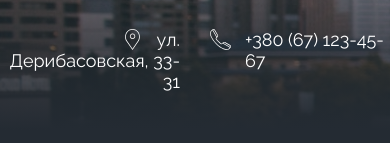
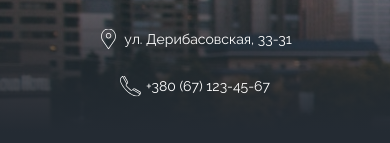
Before and after one commit to muzykalniy/LoftHouse_practice, a plain HTML site: page index.html in a window 390 px wide. Shown: the part 295-438 px from the top of the page. Drawn offline with nearby package versions, Linux system fonts and the light colour scheme; a web font is replaced by a local one.

Commit message:
commit_header

```diff
--- a/scss/blocks/_header.scss
+++ b/scss/blocks/_header.scss
@@ -84,7 +84,18 @@
     display: grid; // мы смотрим на кол-во колонок в макете в инспекторе
     grid-template-columns: 1fr 1fr;
     gap: 30px;
+    @include mediaTablet {
+        display: flex;
+        flex-flow: column wrap;
+        align-items: center;
+        row-gap: 30px;
+    }
 }
 .text-right {
     text-align: right;
 }
+.info {
+    @include mediaTablet {
+        font-size: clamp(0.875rem, 0.5625rem + 1vw, 1.125rem);
+    }
+}
--- a/scss/blocks/_info.scss
+++ b/scss/blocks/_info.scss
@@ -1,5 +1,5 @@
 .info {
-    font-size: 18px;
+    font-size: clamp(0.875rem, 0.5625rem + 1vw, 1.125rem);
     position: relative;
 
     &--map,
@@ -10,10 +10,16 @@
 
             position: absolute;
             left: 0px;
-            top: 0px;
+            top: 50%;
             width: 21px;
             height: 21px;
             background-repeat: no-repeat;
+            background-position: center;
+            transform: translate(0%, -50%); // по у-ку перемещаем вверх на 50прц от своей высоты
+        }
+
+        @include mediaTablet {
+            padding-left: 26px;
         }
     }
 
```
Also changed, not shown: css/main.css, 1 other file.
